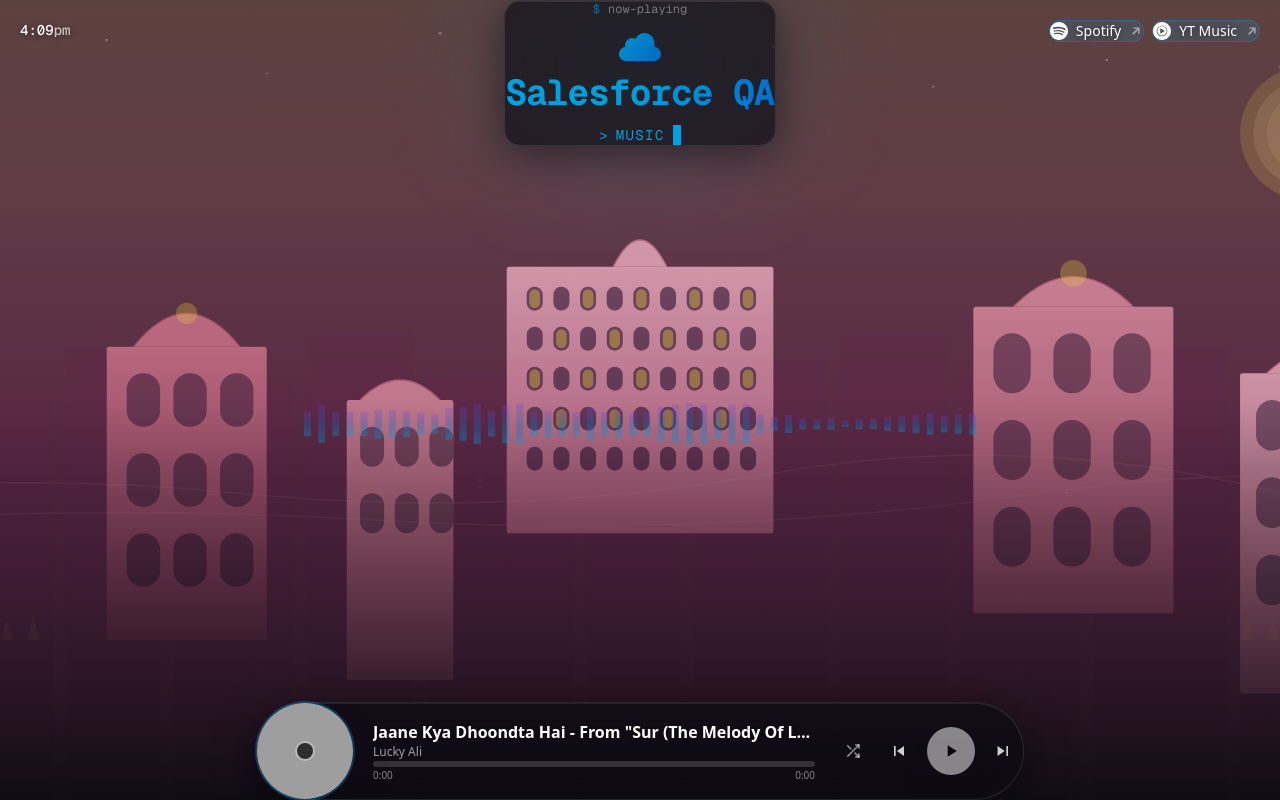
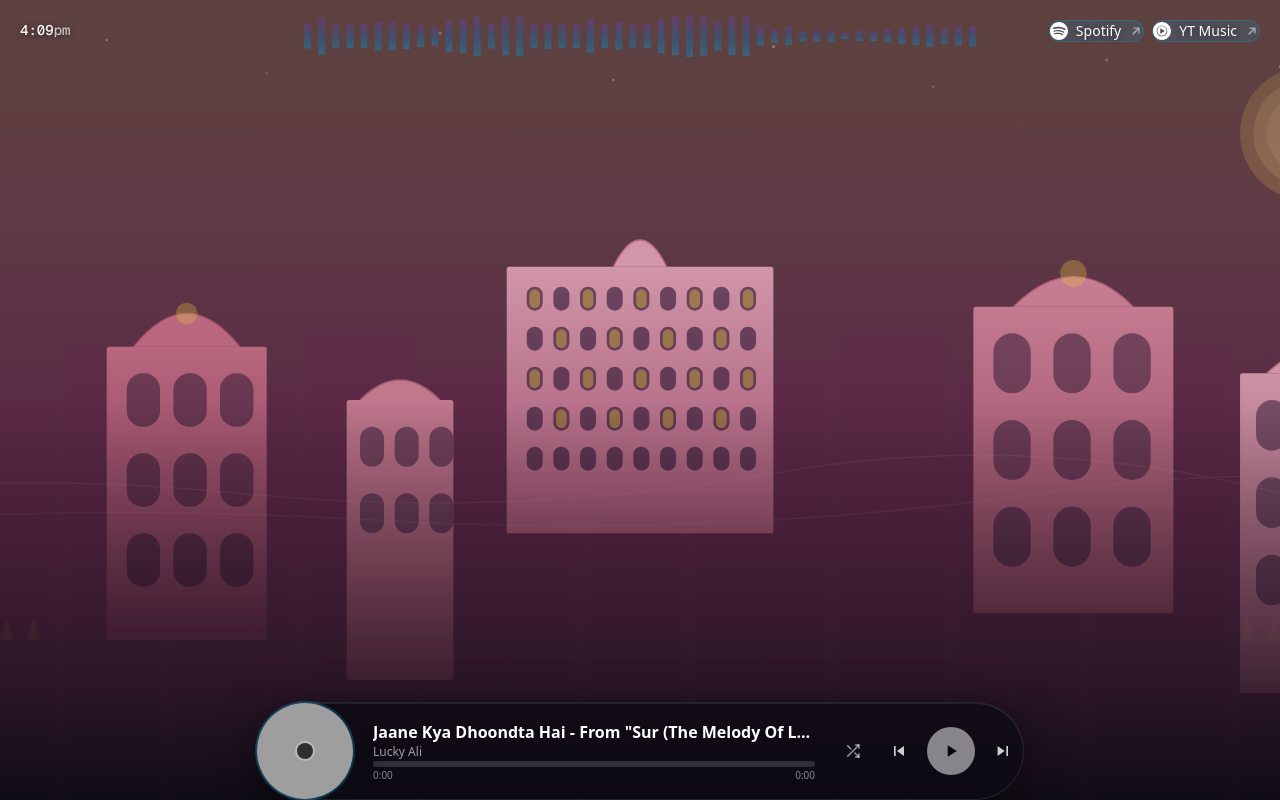
Before and after one commit to rakesh-attri/itguy-radio, a Next.js app: page / in a window 1280 px wide. Built offline with nearby package versions, Linux system fonts and the light colour scheme; grey boxes are pictures that could not be loaded.

Commit message:
remove: Salesforce QA logo section

```diff
--- a/src/app/page.tsx
+++ b/src/app/page.tsx
@@ -1,6 +1,5 @@
 import Clock from '@/components/Clock';
 import Links from '@/components/Links';
-import Logo from '@/components/Logo';
 import Player from '@/components/Player';
 import Visualizer from '@/components/Visualizer';
 
@@ -11,10 +10,6 @@
 
       <Clock />
       <Links />
-
-      <div className="mt-[8vh] sm:mt-[12vh] flex flex-col items-center px-4 sm:px-6">
-        <Logo />
-      </div>
 
       {/* Visualizer in middle of page */}
       <div className="flex w-full max-w-2xl justify-center px-4 sm:px-6">
```
